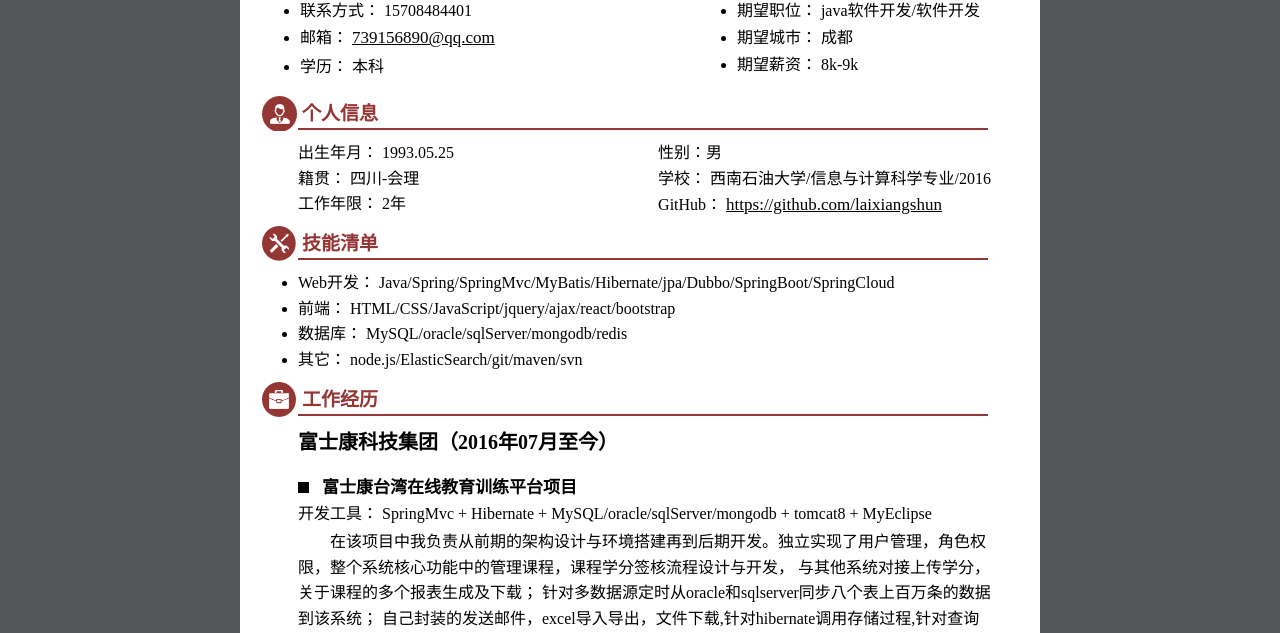
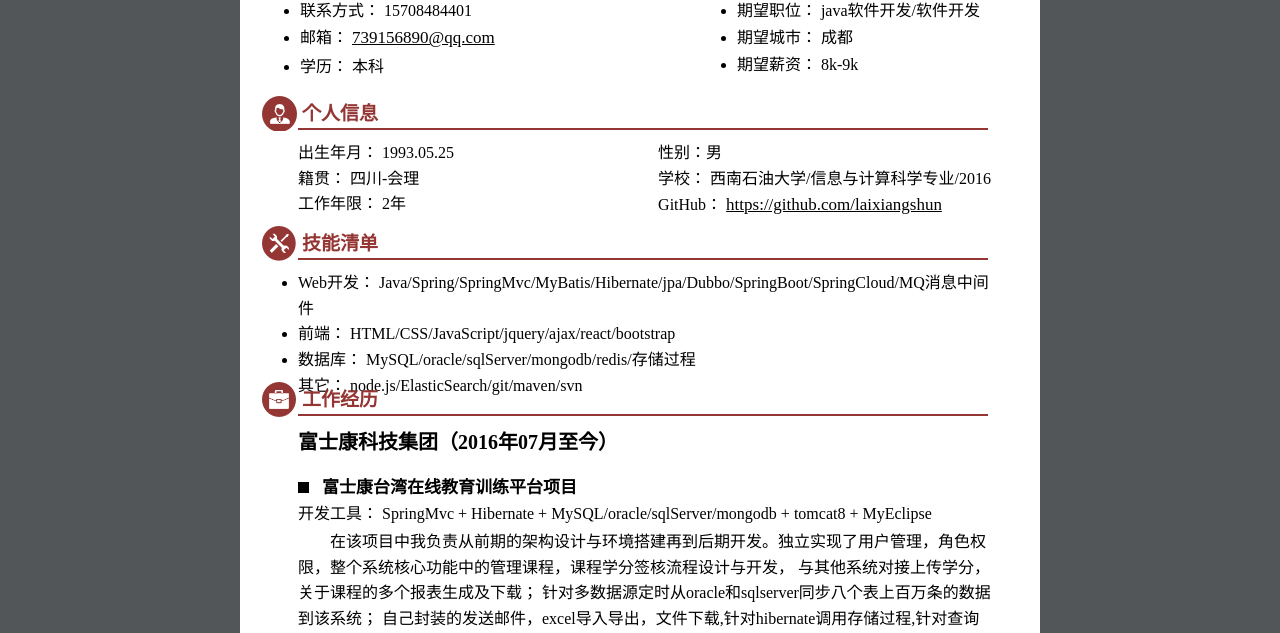
Before and after one commit to laixiangshun/my_resume, a plain HTML site: page index.html in a window 1280 px wide. Shown: the part 163-796 px from the top of the page. Drawn offline with Linux system fonts and the light colour scheme.

Commit message:
修改技能

```diff
--- a/index.html
+++ b/index.html
@@ -65,9 +65,9 @@
         <span class="long-line"></span>
         <div class="detail-list">
             <ul>
-                <li>Web开发： Java/Spring/SpringMvc/MyBatis/Hibernate/jpa/Dubbo/SpringBoot/SpringCloud</li>
+                <li>Web开发： Java/Spring/SpringMvc/MyBatis/Hibernate/jpa/Dubbo/SpringBoot/SpringCloud/MQ消息中间件</li>
                 <li>前端： HTML/CSS/JavaScript/jquery/ajax/react/bootstrap</li>
-                <li>数据库： MySQL/oracle/sqlServer/mongodb/redis</li>
+                <li>数据库： MySQL/oracle/sqlServer/mongodb/redis/存储过程</li>
                 <li>其它： node.js/ElasticSearch/git/maven/svn</li>
             </ul>
         </div>
```
